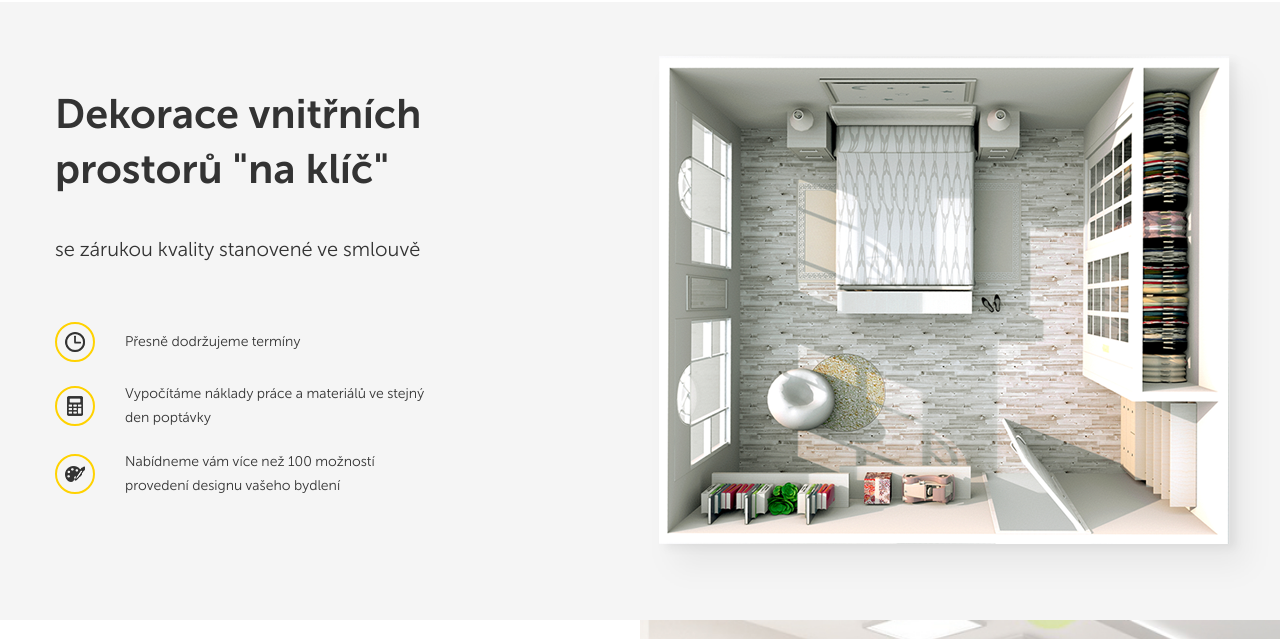
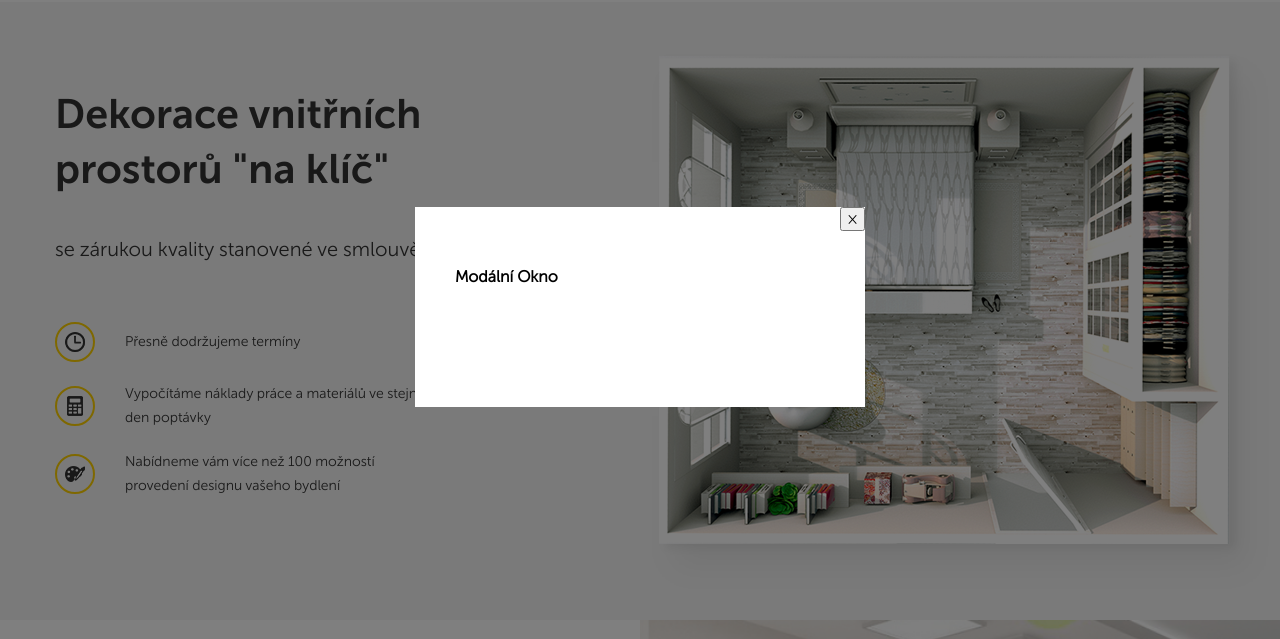
Before and after one commit to Jirilinduska/HouseFix, a plain HTML site: page src/index.html in a window 1280 px wide. Both pictures are taken after a click on the button "Zavolejte mi". Shown: the part 93-732 px from the top of the page. Drawn offline with Linux system fonts and the light colour scheme.

Commit message:
Modalni Okno

```diff
--- a/src/index.html
+++ b/src/index.html
@@ -23,7 +23,7 @@
                        <span class="header__adress">Praha</span>
                        <a href="tel:+420777167699" class="header__phone">+420 777 167 699</a>
                     </div>
-                    <button class="button header__button">Zavolejte mi</button>
+                    <button class="button header__button" id="button">Zavolejte mi</button>
                 </div>
             </div>
         </div>
@@ -96,6 +96,16 @@
 
     </main>
 
+    <div class="modal" id="modal">
+        <div class="modal-dialog">
+            <button class="modal-dialog__close" id="close">&times;</button>
+            <h4 class="modal-dialog__title">Modální Okno</h4>
+        </div>
+    </div>
+
+
+    <script src="js/main.js" ></script>
+
 
 </body>
 </html>
--- /dev/null
+++ b/src/js/main.js
@@ -0,0 +1,12 @@
+var button = document.querySelector('#button');
+var modal = document.querySelector('#modal');
+var close = document.querySelector('#close');
+
+
+button.addEventListener('click', function(){
+    modal.classList.add('modal_active');
+});
+
+close.addEventListener('click', function(){
+    modal.classList.remove('modal_active');
+});
--- a/src/sass/style.sass
+++ b/src/sass/style.sass
@@ -215,3 +215,28 @@ img
         &__tel
             +bold
             margin-top: 10px
+
+
+
+.modal
+    position: fixed
+    left: 0
+    top: 0
+    width: 100%
+    height: 100%
+    background-color: rgba(#000, .5)
+    display: none
+    &_active
+        display: flex
+    &-dialog
+        margin: auto
+        max-width: 450px
+        width: 90%
+        min-height: 200px
+        background-color: #fff
+        padding: 40px
+        position: relative
+        &__close
+            position: absolute
+            right: 0
+            top: 0
```
Also changed, not shown: src/css/style.css, 1 other file.
